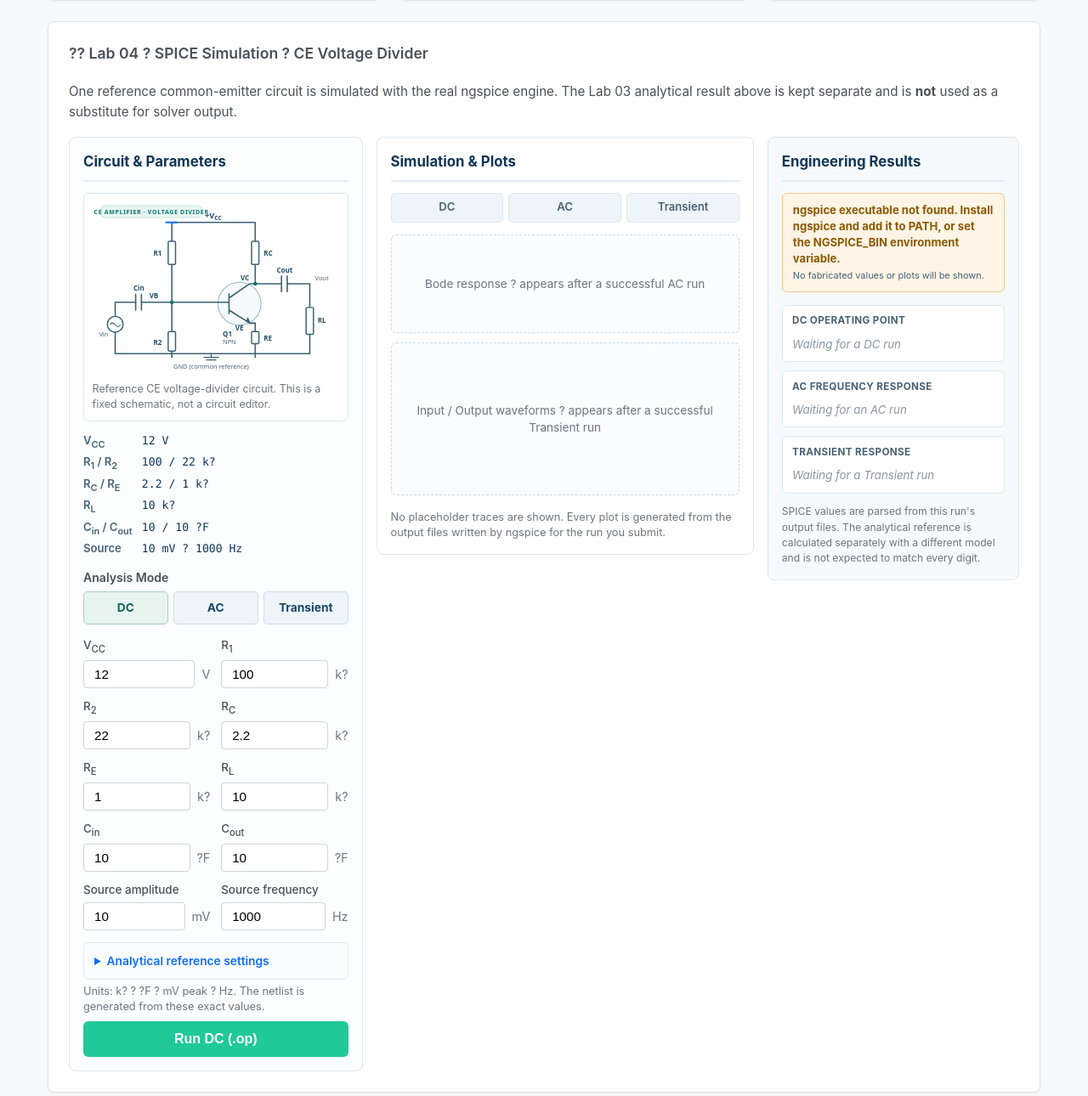
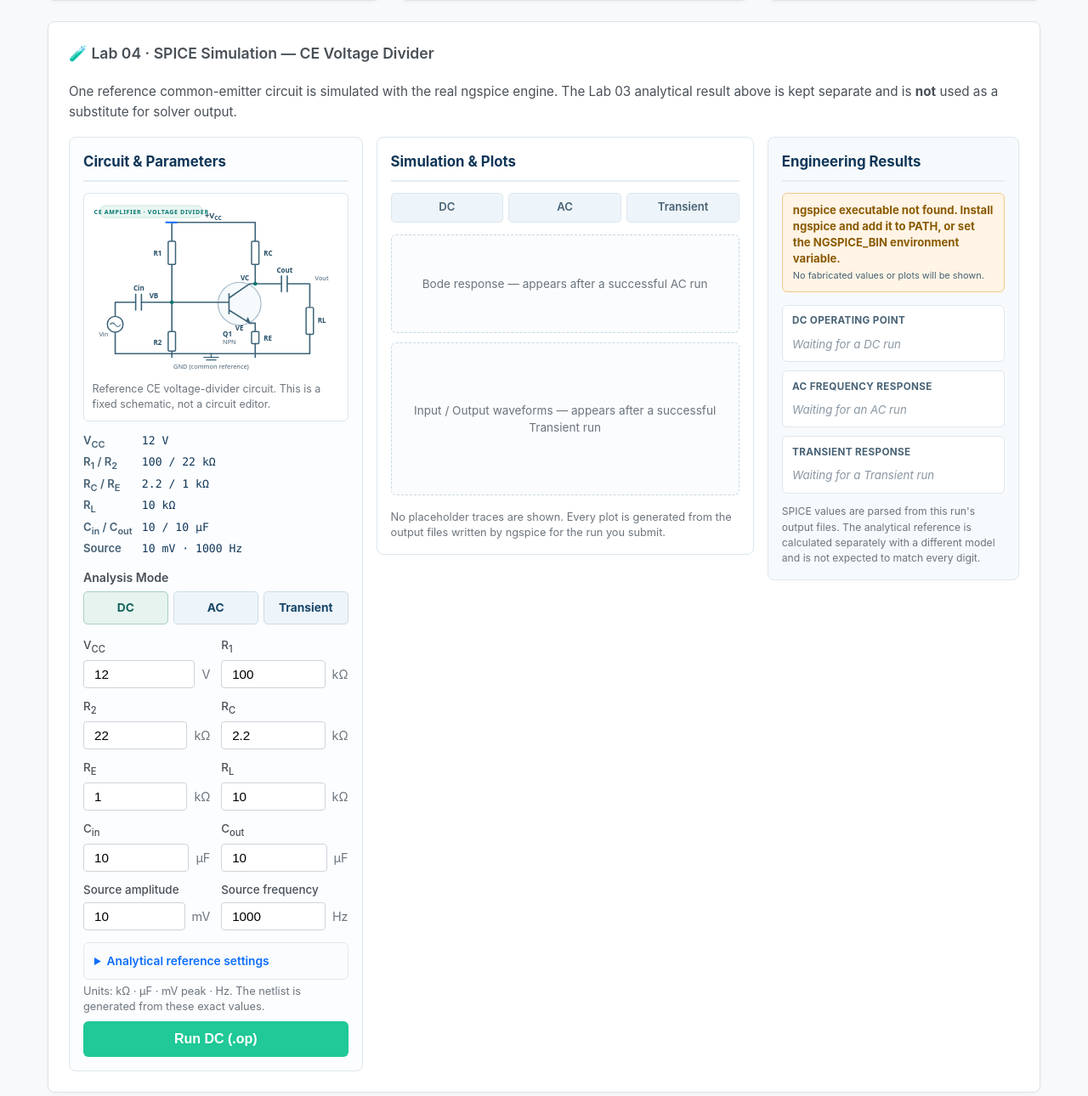
Before and after one commit to nopparatoke55-sketch/BJT, a Flask app: page / in a window 1280 px wide. Shown: the part 799-2089 px from the top of the page at 85% size. Run offline with Flask 3, Linux system fonts and the light colour scheme.

Commit message:
Restore UTF-8 units and symbols in simulation UI

```diff
--- a/templates/index.html
+++ b/templates/index.html
@@ -175,7 +175,7 @@
 
         <!-- Lab 04: SPICE simulation section -->
         <section class="card simulation-card" id="simulation">
-            <h2 class="card-title">?? Lab 04 ? SPICE Simulation ? CE Voltage Divider</h2>
+            <h2 class="card-title">🧪 Lab 04 · SPICE Simulation — CE Voltage Divider</h2>
             <p class="sim-intro">
                 One reference common-emitter circuit is simulated with the real ngspice engine.
                 The Lab 03 analytical result above is kept separate and is <strong>not</strong> used as a
@@ -201,11 +201,11 @@
 
                     <dl class="sim-ref-list">
                         <dt>V<sub>CC</sub></dt><dd>{{ sim_values.vcc }} V</dd>
-                        <dt>R<sub>1</sub> / R<sub>2</sub></dt><dd>{{ sim_values.r1 }} / {{ sim_values.r2 }} k?</dd>
-                        <dt>R<sub>C</sub> / R<sub>E</sub></dt><dd>{{ sim_values.rc }} / {{ sim_values.re }} k?</dd>
-                        <dt>R<sub>L</sub></dt><dd>{{ sim_values.rl }} k?</dd>
-                        <dt>C<sub>in</sub> / C<sub>out</sub></dt><dd>{{ sim_values.cin }} / {{ sim_values.cout }} ?F</dd>
-                        <dt>Source</dt><dd>{{ sim_values.amp_mv }} mV ? {{ sim_values.freq_hz }} Hz</dd>
+                        <dt>R<sub>1</sub> / R<sub>2</sub></dt><dd>{{ sim_values.r1 }} / {{ sim_values.r2 }} kΩ</dd>
+                        <dt>R<sub>C</sub> / R<sub>E</sub></dt><dd>{{ sim_values.rc }} / {{ sim_values.re }} kΩ</dd>
+                        <dt>R<sub>L</sub></dt><dd>{{ sim_values.rl }} kΩ</dd>
+                        <dt>C<sub>in</sub> / C<sub>out</sub></dt><dd>{{ sim_values.cin }} / {{ sim_values.cout }} µF</dd>
+                        <dt>Source</dt><dd>{{ sim_values.amp_mv }} mV · {{ sim_values.freq_hz }} Hz</dd>
                     </dl>
 
                     <form method="post" action="/simulate" autocomplete="off" class="sim-form">
@@ -236,7 +236,7 @@
                                 <label for="sim_r1">R<sub>1</sub></label>
                                 <div class="input-group">
                                     <input type="text" id="sim_r1" name="r1" value="{{ sim_values.r1 }}" required aria-label="Simulation R1 in kilohms">
-                                    <span class="unit">k?</span>
+                                    <span class="unit">kΩ</span>
                                 </div>
                                 {% if sim_errors.r1 %}<p class="field-error">{{ sim_errors.r1 }}</p>{% endif %}
                             </div>
@@ -245,7 +245,7 @@
                                 <label for="sim_r2">R<sub>2</sub></label>
                                 <div class="input-group">
                                     <input type="text" id="sim_r2" name="r2" value="{{ sim_values.r2 }}" required aria-label="Simulation R2 in kilohms">
-                                    <span class="unit">k?</span>
+                                    <span class="unit">kΩ</span>
                                 </div>
                                 {% if sim_errors.r2 %}<p class="field-error">{{ sim_errors.r2 }}</p>{% endif %}
                             </div>
@@ -254,7 +254,7 @@
                                 <label for="sim_rc">R<sub>C</sub></label>
                                 <div class="input-group">
                                     <input type="text" id="sim_rc" name="rc" value="{{ sim_values.rc }}" required aria-label="Simulation RC in kilohms">
-                                    <span class="unit">k?</span>
+                                    <span class="unit">kΩ</span>
                                 </div>
                                 {% if sim_errors.rc %}<p class="field-error">{{ sim_errors.rc }}</p>{% endif %}
                             </div>
@@ -263,7 +263,7 @@
                                 <label for="sim_re">R<sub>E</sub></label>
                                 <div class="input-group">
                                     <input type="text" id="sim_re" name="re" value="{{ sim_values.re }}" required aria-label="Simulation RE in kilohms">
-                                    <span class="unit">k?</span>
+                                    <span class="unit">kΩ</span>
                                 </div>
                                 {% if sim_errors.re %}<p class="field-error">{{ sim_errors.re }}</p>{% endif %}
                             </div>
@@ -272,7 +272,7 @@
                                 <label for="sim_rl">R<sub>L</sub></label>
                                 <div class="input-group">
                                     <input type="text" id="sim_rl" name="rl" value="{{ sim_values.rl }}" required aria-label="Simulation RL in kilohms">
-                                    <span class="unit">k?</span>
+                                    <span class="unit">kΩ</span>
                                 </div>
                                 {% if sim_errors.rl %}<p class="field-error">{{ sim_errors.rl }}</p>{% endif %}
                             </div>
@@ -281,7 +281,7 @@
                                 <label for="sim_cin">C<sub>in</sub></label>
                                 <div class="input-group">
                                     <input type="text" id="sim_cin" name="cin" value="{{ sim_values.cin }}" required aria-label="Input coupling capacitor in microfarads">
-                                    <span class="unit">?F</span>
+                                    <span class="unit">µF</span>
                                 </div>
                                 {% if sim_errors.cin %}<p class="field-error">{{ sim_errors.cin }}</p>{% endif %}
                             </div>
@@ -290,7 +290,7 @@
                                 <label for="sim_cout">C<sub>out</sub></label>
                                 <div class="input-group">
                                     <input type="text" id="sim_cout" name="cout" value="{{ sim_values.cout }}" required aria-label="Output coupling capacitor in microfarads">
-                                    <span class="unit">?F</span>
+                                    <span class="unit">µF</span>
                                 </div>
                                 {% if sim_errors.cout %}<p class="field-error">{{ sim_errors.cout }}</p>{% endif %}
                             </div>
@@ -379,7 +379,7 @@
                         </details>
 
                         <p class="form-note">
-                            Units: k? ? ?F ? mV peak ? Hz. The netlist is generated from these exact values.
+                            Units: kΩ · µF · mV peak · Hz. The netlist is generated from these exact values.
                         </p>
                         <button type="submit" class="btn-calculate" id="run-sim">Run Simulation</button>
                     </form>
@@ -452,7 +452,7 @@
                     <div class="chart">{{ sim_result.bode_phase_svg|safe }}</div>
                     <p class="form-note">
                         Gain is |V<sub>out</sub>/V<sub>in</sub>| with V<sub>in</sub> at the ideal source node.
-                        Cutoff frequencies appear only when a ?3 dB crossing is inside the sweep.
+                        Cutoff frequencies appear only when a −3 dB crossing is inside the sweep.
                     </p>
                     {% else %}
                     <h4 class="plot-title">Transient Response (.tran)</h4>
@@ -486,8 +486,8 @@
                     </details>
                     {% else %}
                     <div class="empty-plots">
-                        <div class="empty-plot-card">Bode response ? appears after a successful AC run</div>
-                        <div class="empty-plot-card tall">Input / Output waveforms ? appears after a successful Transient run</div>
+                        <div class="empty-plot-card">Bode response — appears after a successful AC run</div>
+                        <div class="empty-plot-card tall">Input / Output waveforms — appears after a successful Transient run</div>
                         <p class="form-note">
                             No placeholder traces are shown. Every plot is generated from the output files
                             written by ngspice for the run you submit.
```
Also changed, not shown: other parts of templates/index.html (+14 -14 lines), docs/ai-changes.md (+2 -2 lines), docs/validation.md (+2 -2 lines), tests/test_simulate_app.py (+8 -0 lines).
